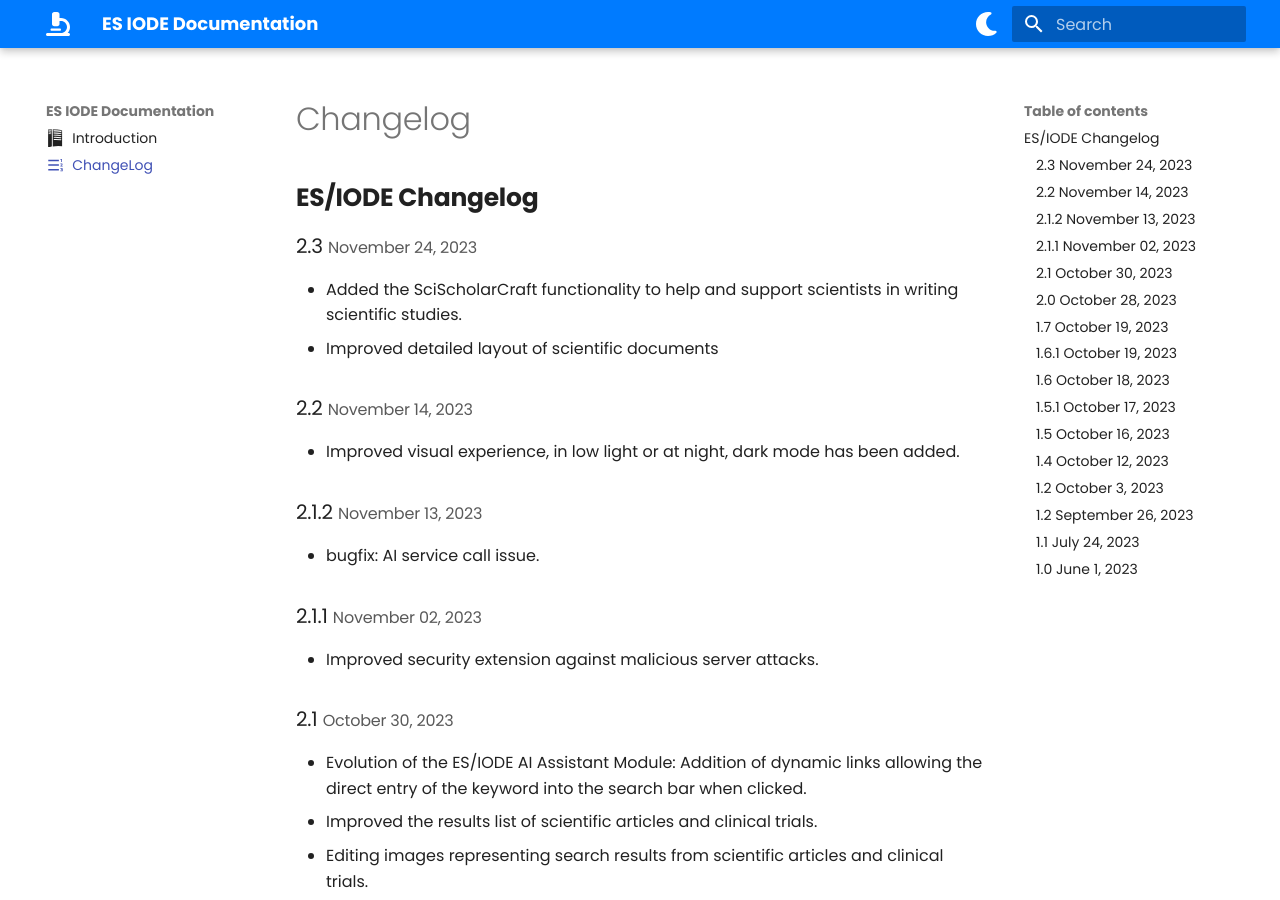
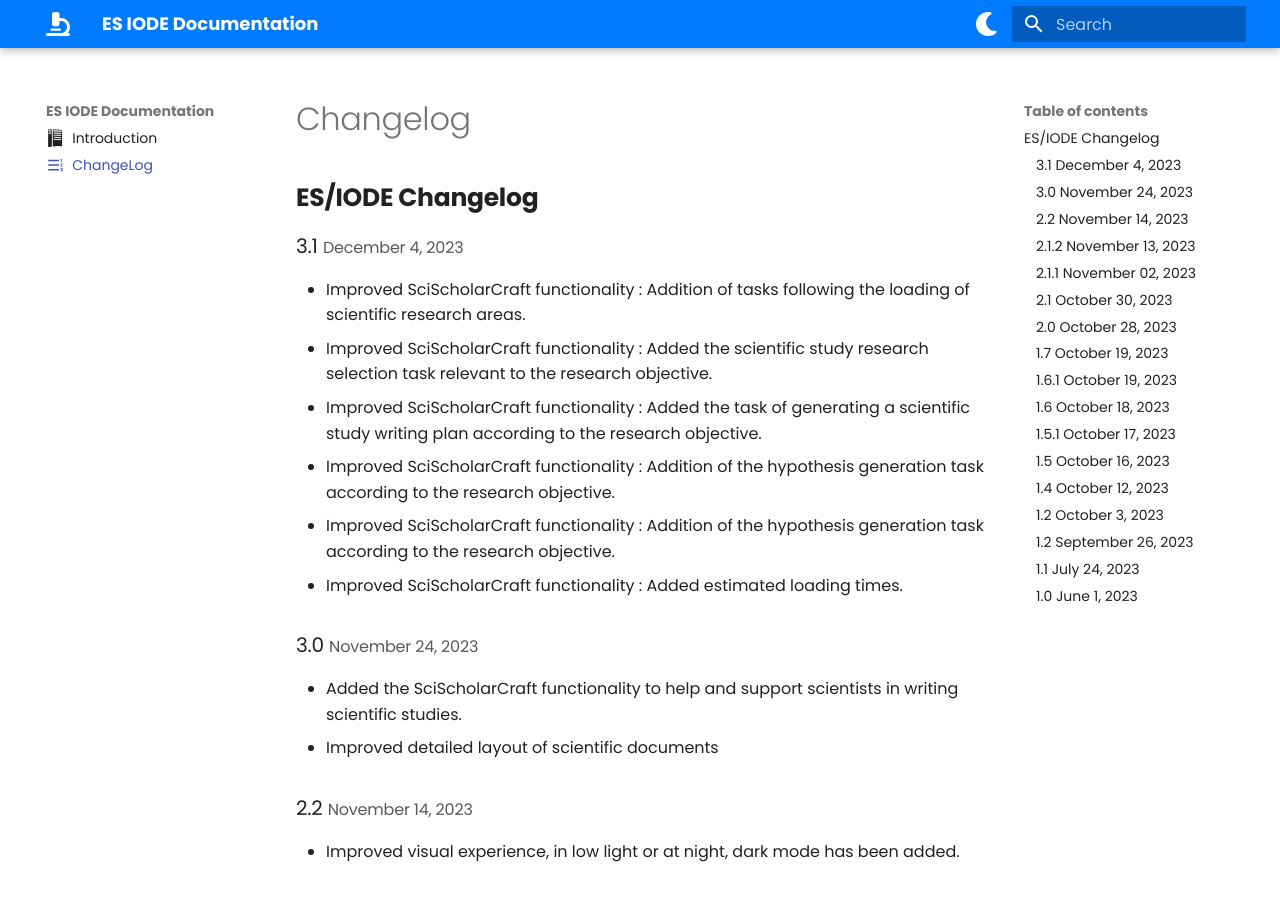
Before and after one commit to ethic-seido/iode_documentation, an MkDocs documentation site: the page built from docs/changelog.md, in a window 1280 px wide and 900 px high. Built offline with MkDocs 1.6.1 and Material for MkDocs 9.7.7, drawn with Linux system fonts in a browser that asks for light colours.

Commit message:
ES/Iode version increment and adding information about this version

```diff
--- a/docs/changelog.md
+++ b/docs/changelog.md
@@ -6,7 +6,15 @@
 
 ## **ES/IODE Changelog**
 
-### 2.3 <small>November 24, 2023</small>
+### 3.1 <small>December 4, 2023</small>
+- Improved SciScholarCraft functionality : Addition of tasks following the loading of scientific research areas.
+- Improved SciScholarCraft functionality : Added the scientific study research selection task relevant to the research objective.
+- Improved SciScholarCraft functionality : Added the task of generating a scientific study writing plan according to the research objective.
+- Improved SciScholarCraft functionality : Addition of the hypothesis generation task according to the research objective.
+- Improved SciScholarCraft functionality : Addition of the hypothesis generation task according to the research objective.
+- Improved SciScholarCraft functionality : Added estimated loading times.
+
+### 3.0 <small>November 24, 2023</small>
 - Added the SciScholarCraft functionality to help and support scientists in writing scientific studies.
 - Improved detailed layout of scientific documents
 
```
Also changed, not shown: docs/index.md (+1 -1 lines).
